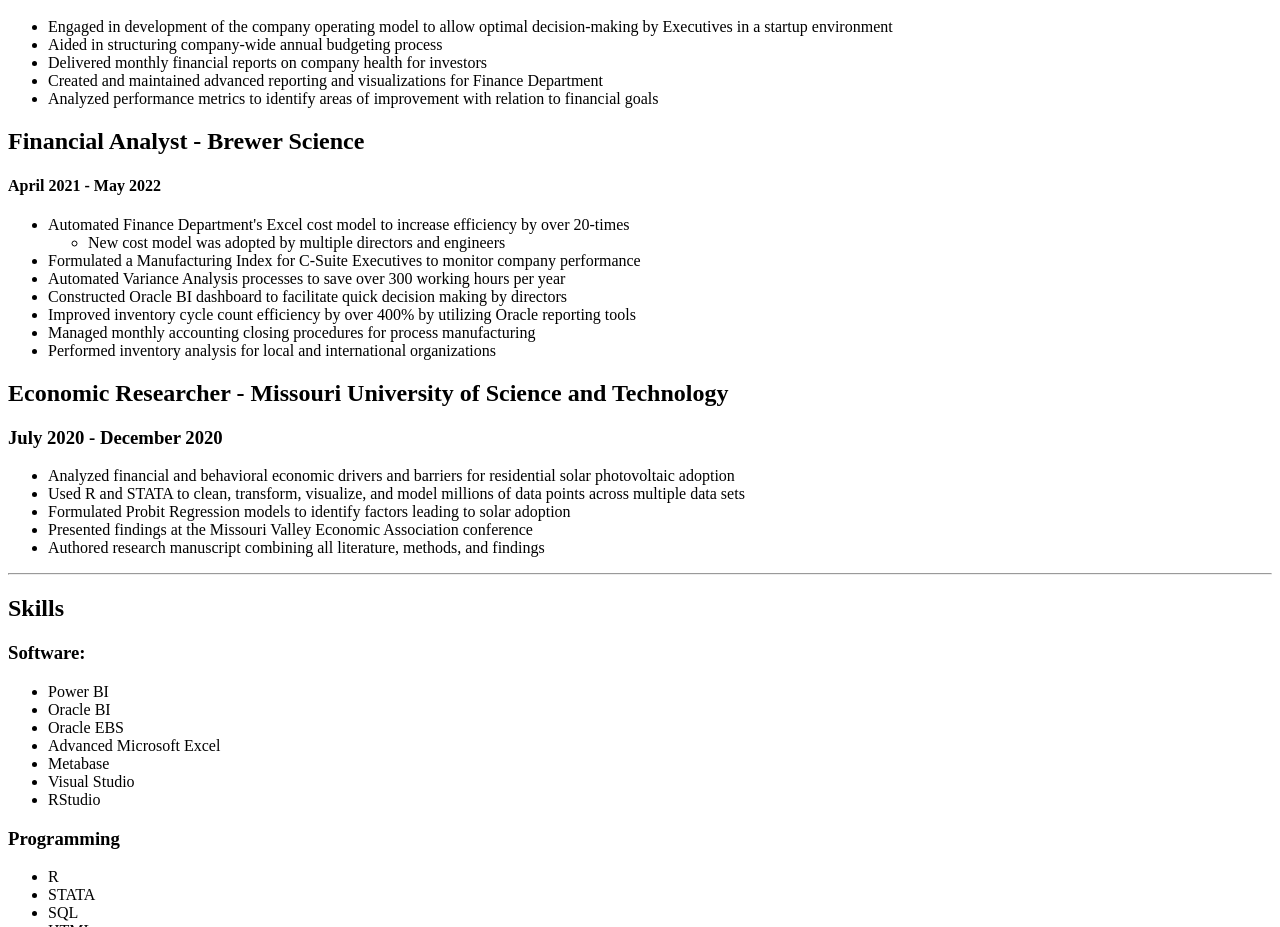
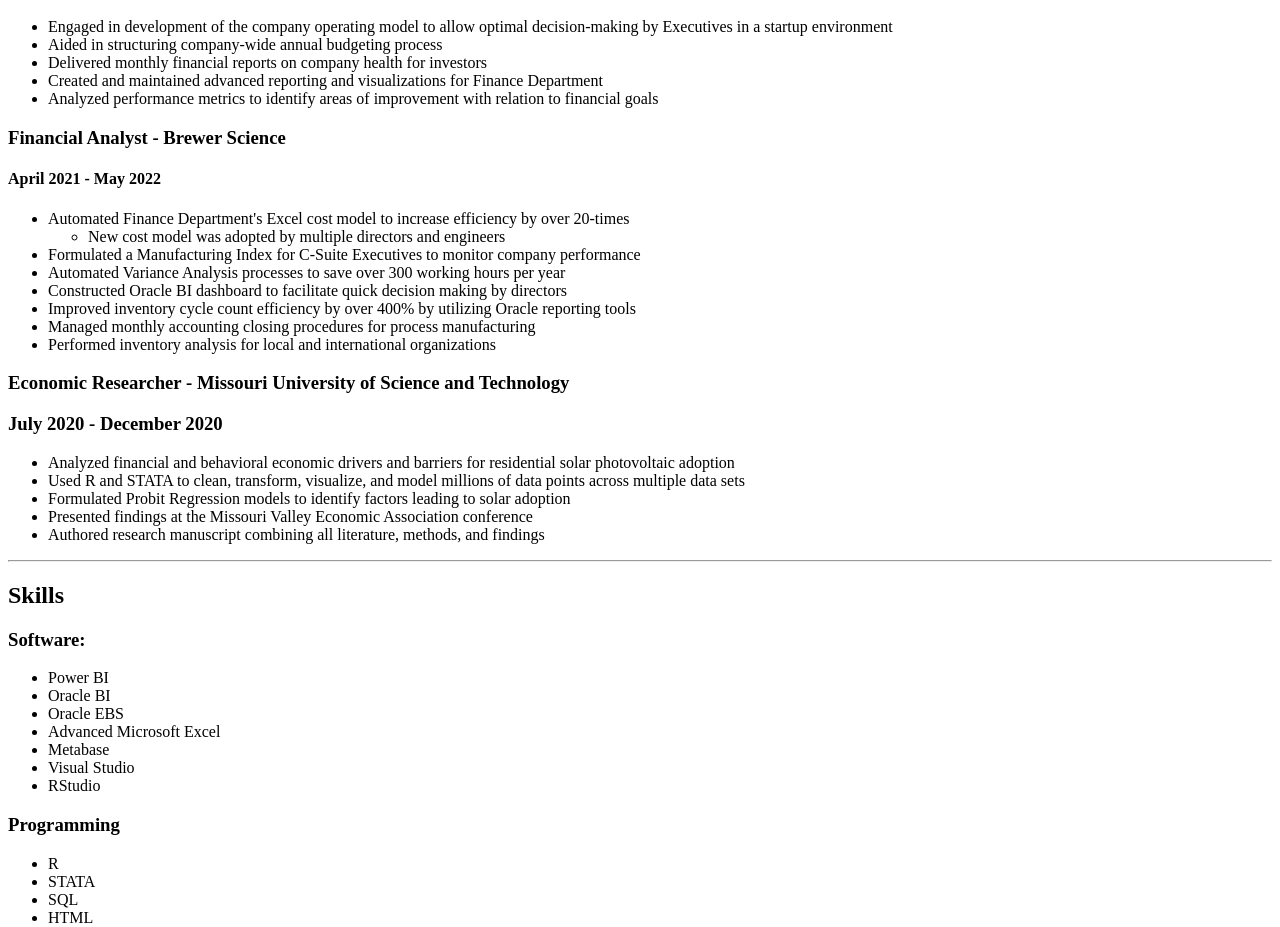
Before and after one commit to JordanLeeAtkinson/Resume, a plain HTML site: page index.html in a window 1280 px wide. Shown: the part 1200-2127 px from the top of the page. Drawn offline with Linux system fonts and the light colour scheme.

Commit message:
Update index.html

```diff
--- a/index.html
+++ b/index.html
@@ -50,7 +50,7 @@
         <li>Analyzed performance metrics to identify areas of improvement with relation to financial goals</li>
     </ul>
 
-    <h2>Financial Analyst - Brewer Science</h2>
+    <h3>Financial Analyst - Brewer Science</h3>
     <h4>April 2021 - May 2022</h4>
     <ul>
         <li>Automated Finance Department's Excel cost model to increase efficiency by over 20-times <ul><li>New cost model was adopted by multiple directors and engineers</li></ul></li>
@@ -62,7 +62,7 @@
         <li>Performed inventory analysis for local and international organizations</li>
     </ul>
 
-    <h2>Economic Researcher - Missouri University of Science and Technology</h2>
+    <h3>Economic Researcher - Missouri University of Science and Technology</h3>
     <h3>July 2020 - December 2020</h3>
     <ul>
         <li>Analyzed financial and behavioral economic drivers and barriers for residential solar photovoltaic adoption</li>
```
